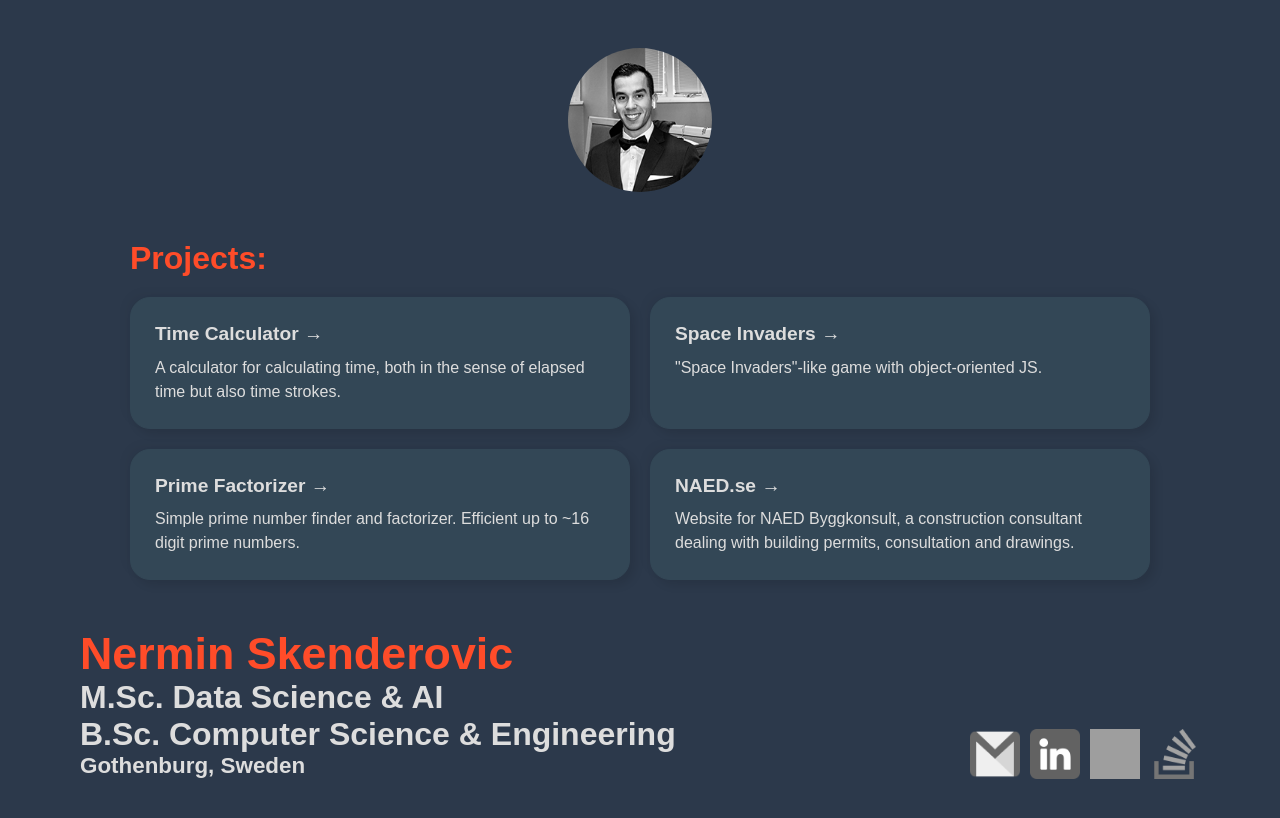
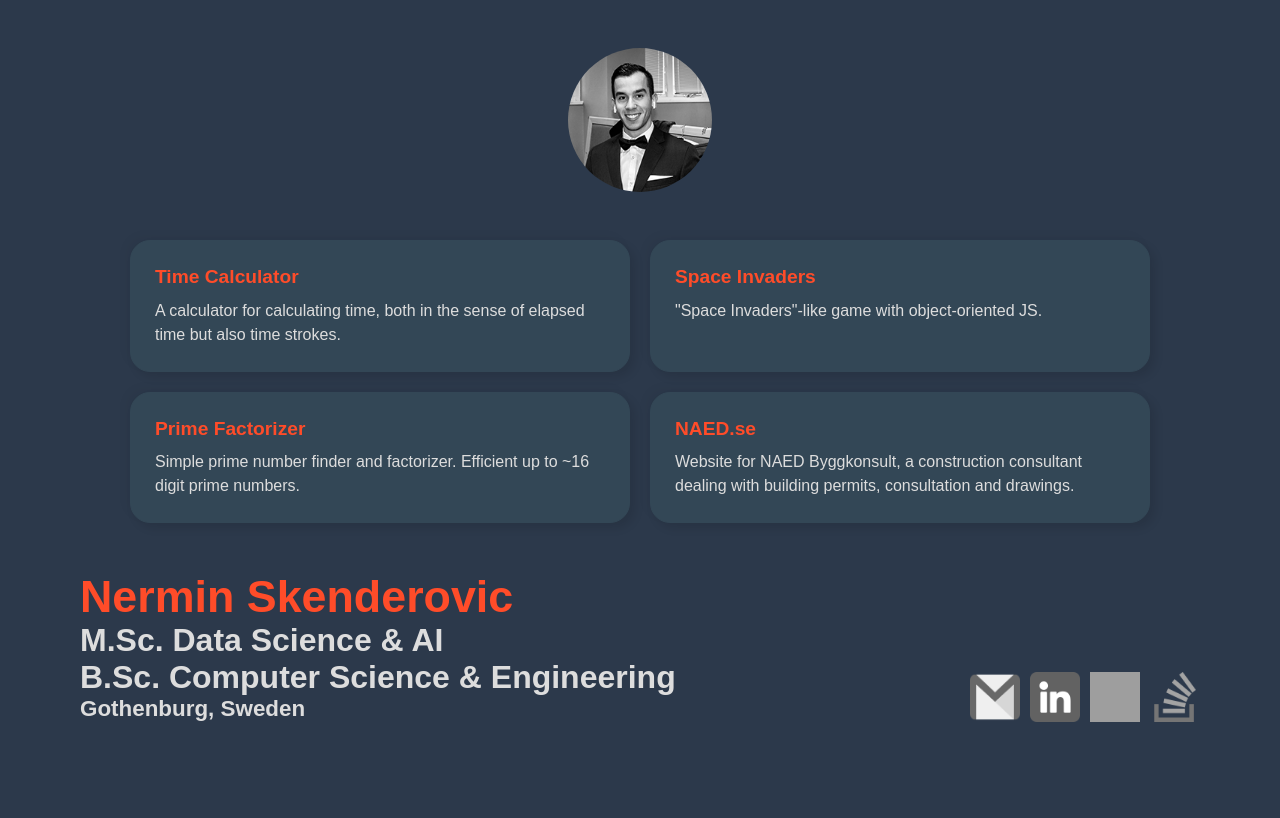
Before and after one commit to nermin99/nermin.skenderovic.se, a Next.js app: page / in a window 1280 px wide. Shown: the top 818 px of the page. Built offline with nearby package versions, Linux system fonts and the light colour scheme; grey boxes are pictures that could not be loaded; a web font is replaced by a local one.

Commit message:
Style cards like old version

```diff
--- a/components/Card/Card.module.scss
+++ b/components/Card/Card.module.scss
@@ -1,7 +1,7 @@
 .card {
   padding: 1.5em;
   text-align: left;
-  color: var(--secondary);
+  // color: var(--secondary);
   background: var(--quaternary);
   border: 1px solid var(--quaternary);
   border-radius: 20px;
@@ -9,13 +9,20 @@
   transition: color 0.15s ease, border-color 0.15s ease;
   text-decoration: none;
   line-height: 1.5em;
+
+  &:hover,
+  &:focus,
+  &:active {
+    // color: var(--tertiary);
+    border-color: var(--tertiary);
+  }
 }
 
 // .grid_item {
 // }
 
 .title {
-  color: inherit;
+  color: var(--tertiary);
   font-size: 1.2em;
   font-weight: bold;
   margin-bottom: 0.5em;
@@ -24,10 +31,3 @@
 .description {
   color: var(--secondary);
 }
-
-.card:hover,
-.card:focus,
-.card:active {
-  color: var(--tertiary);
-  border-color: var(--tertiary);
-}
--- a/components/Card/Card.tsx
+++ b/components/Card/Card.tsx
@@ -9,7 +9,7 @@ interface CardProps {
 export default function Card(props: CardProps) {
   return (
     <a href={props.link} className={`${styles.card} ${styles.grid_item}`}>
-      <h2 className={styles.title}>{props.title} &rarr;</h2>
+      <h2 className={styles.title}>{props.title}</h2>
       <p className={styles.description}>{props.description}</p>
       {/* &rarr; */}
     </a>
--- a/pages/index.tsx
+++ b/pages/index.tsx
@@ -24,7 +24,7 @@ const Home: NextPage = () => {
 
       <main className={styles.main}>
         <div className={styles.grid_container}>
-          <h1 className={`${styles.title} ${styles.grid_item_1}`}>Projects:</h1>
+          {/* <h1 className={`${styles.title} ${styles.grid_item_1}`}>Projects:</h1> */}
           <Card
             title="Time Calculator"
             description="A calculator for calculating time, both in the sense of elapsed time but also time strokes."
```
